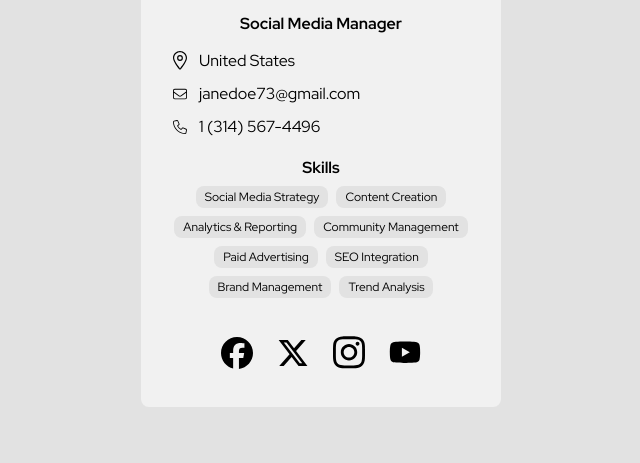
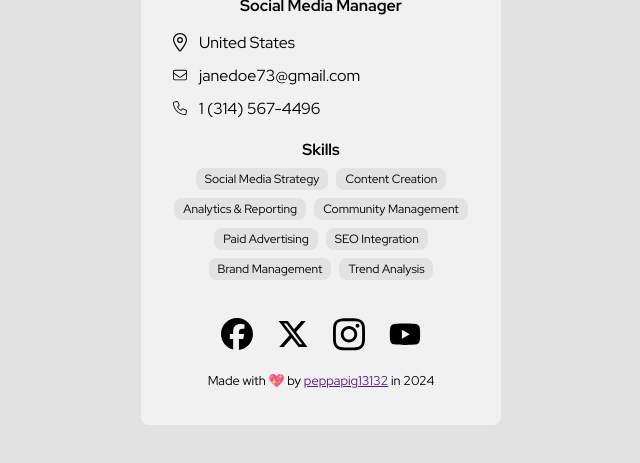
Before and after one commit to peppapig13132/Jane-Doe, a plain HTML site: page index.html in a window 1280 px wide. Shown: the part 299-762 px from the top of the page, without its empty margins (319-959 px from the left). Drawn offline with Linux system fonts and the light colour scheme.

Commit message:
:pencil2: Add footer for author

```diff
--- a/index.html
+++ b/index.html
@@ -266,6 +266,10 @@
           </a>
         </div>
       </div>
+      <!-- You can remove this section-author -->
+      <div class="section section-author">
+        <p>Made with 💖 by <a href="">peppapig13132</a> in 2024</p>
+      </div>
     </div>
   </div>
 </body>
--- a/style.css
+++ b/style.css
@@ -124,3 +124,10 @@ body {
   justify-content: center;
   align-items: center;
 }
+
+/* section-author */
+.section.section-author p {
+  font-size: 0.8em;
+  margin: 8px 0 0;
+  text-align: center;
+}
```
Also changed, not shown: 1 other file.
